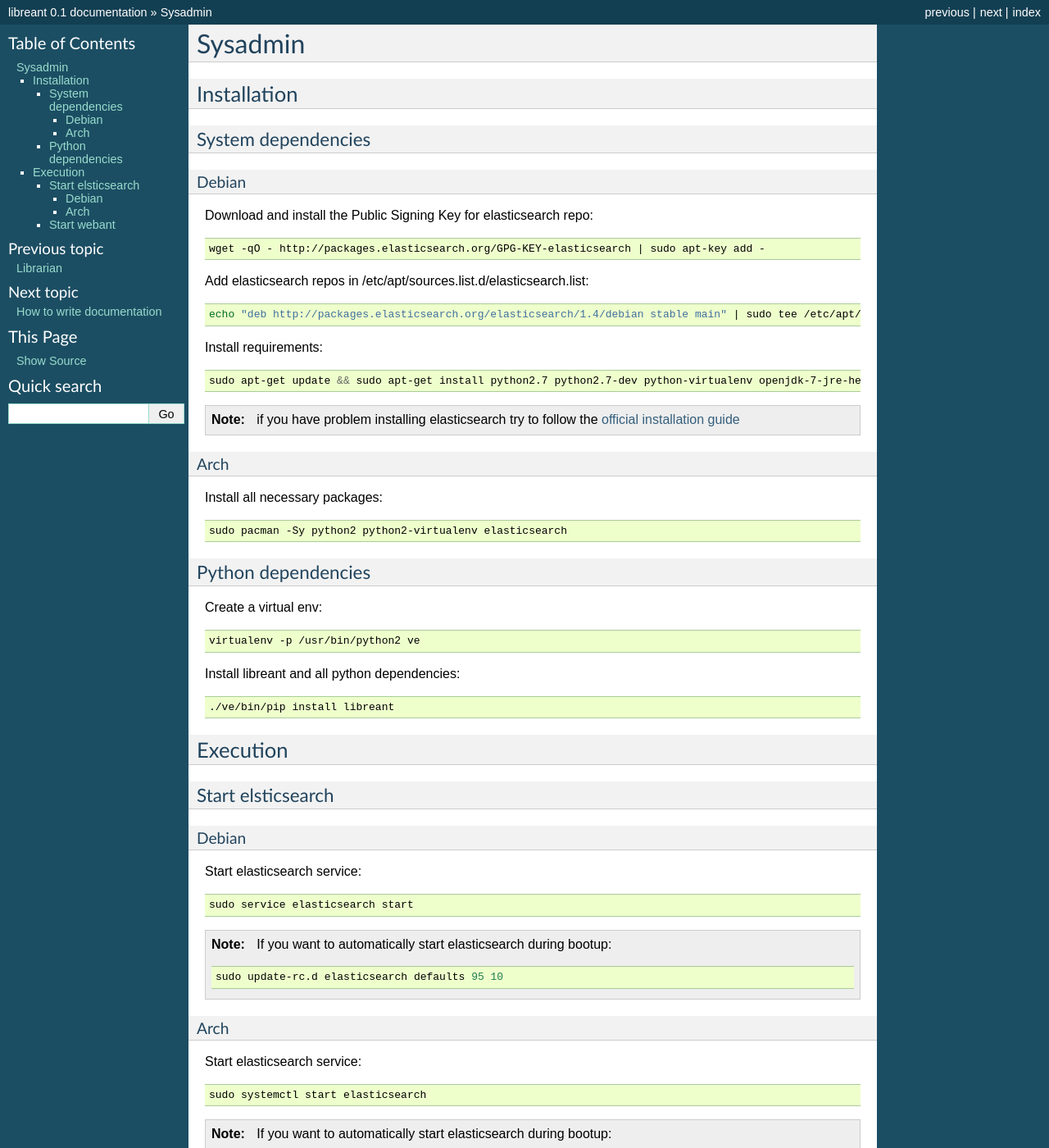
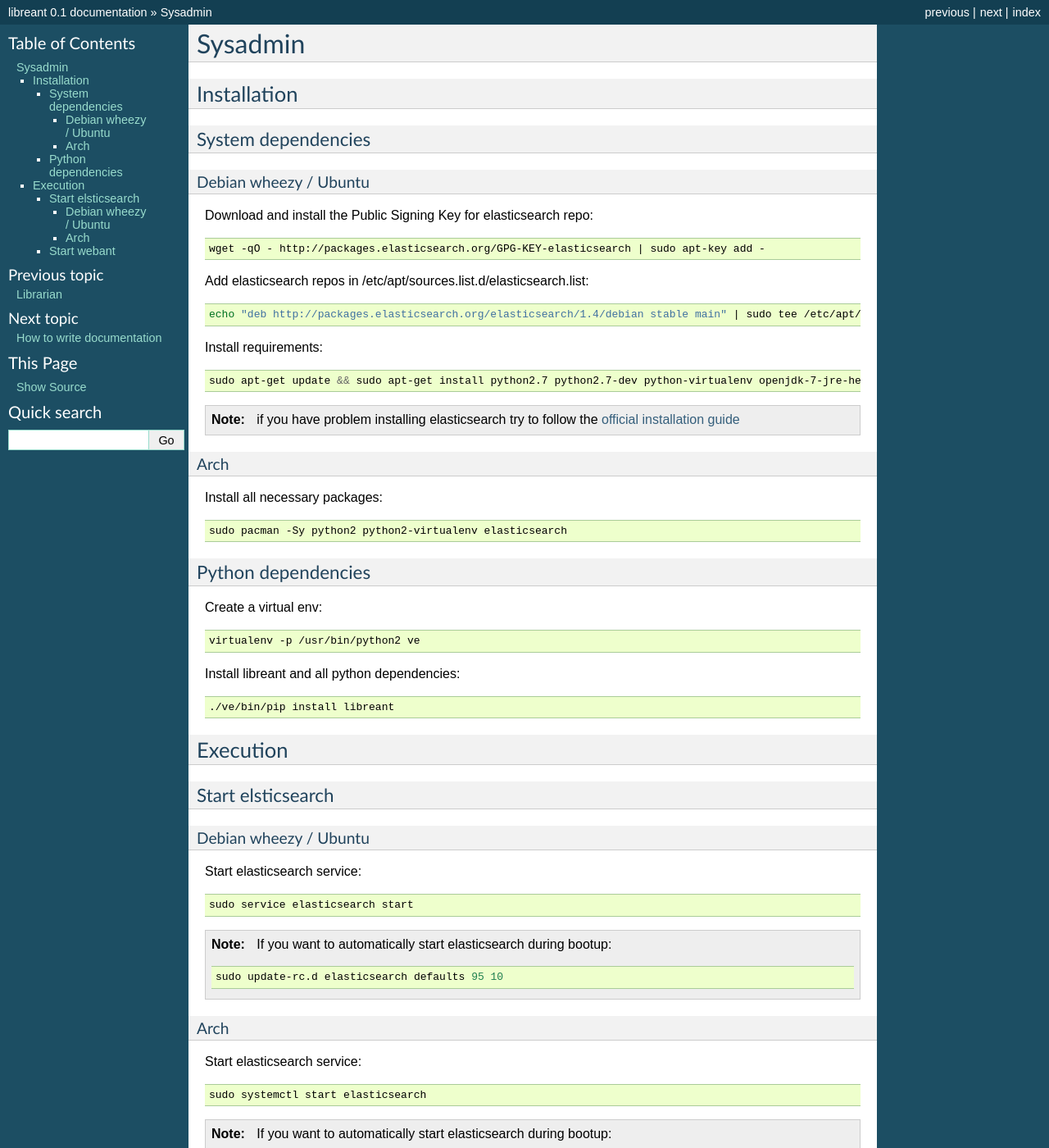
Before and after one commit to insomnia-lab/libreant, a Sphinx documentation site: the page built from doc/source/sysadmin.rst, in a window 1280 px wide and 1400 px high. Shown: the whole window at 82% size. Built offline with Sphinx 7.4.7, drawn with Linux system fonts in a browser that asks for light colours; pages that are not in the unit, such as notebooks, are missing from menus.

Commit message:
[ docs ] add ubuntu installation procedure
debian installation procedure goes well also for ubuntu

```diff
--- a/doc/source/sysadmin.rst
+++ b/doc/source/sysadmin.rst
@@ -7,8 +7,8 @@
 System dependencies
 ^^^^^^^^^^^^^^^^^^^^
 
-Debian
-~~~~~~~
+Debian wheezy / Ubuntu
+~~~~~~~~~~~~~~~~~~~~~~
 
 .. highlight:: bash
 
@@ -54,8 +54,8 @@
 Start elsticsearch
 ^^^^^^^^^^^^^^^^^^^
 
-Debian
-~~~~~~~
+Debian wheezy / Ubuntu
+~~~~~~~~~~~~~~~~
 
 Start elasticsearch service::
 
```
